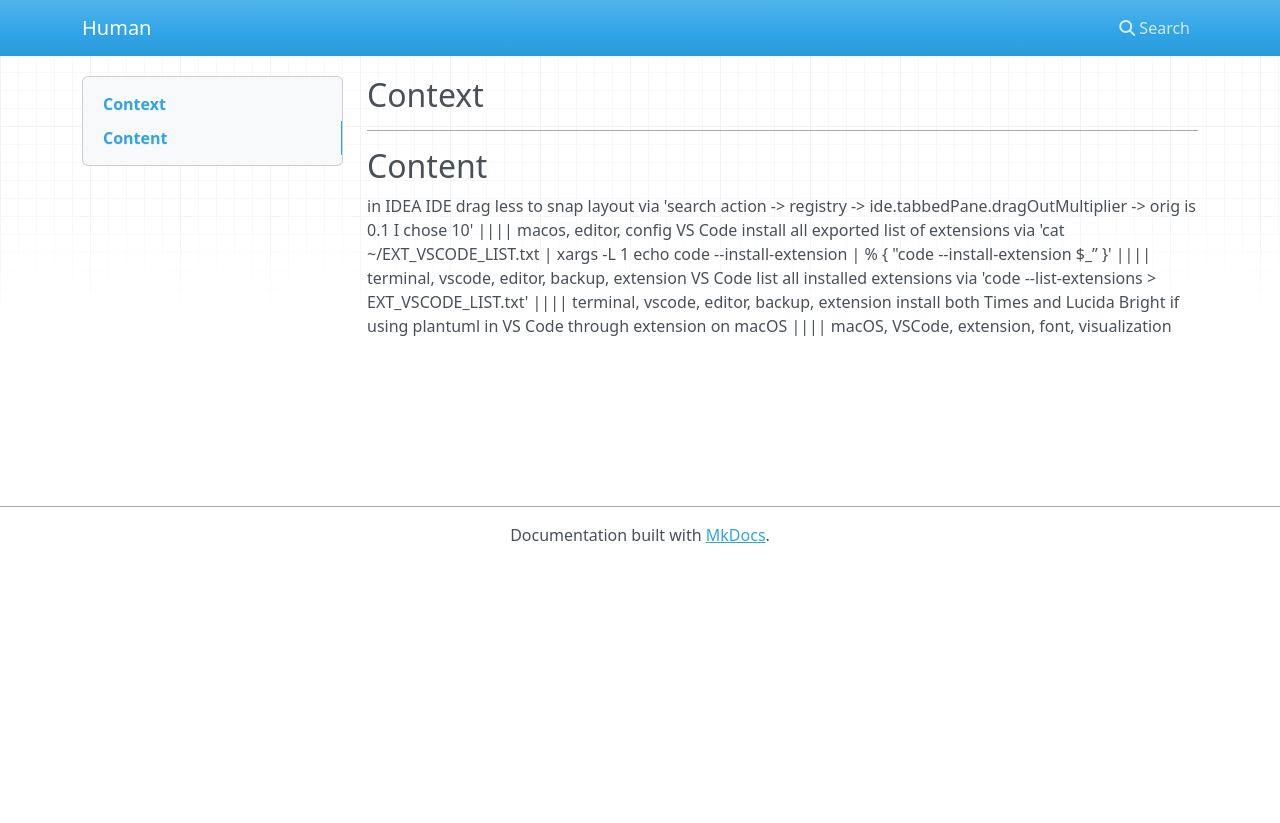
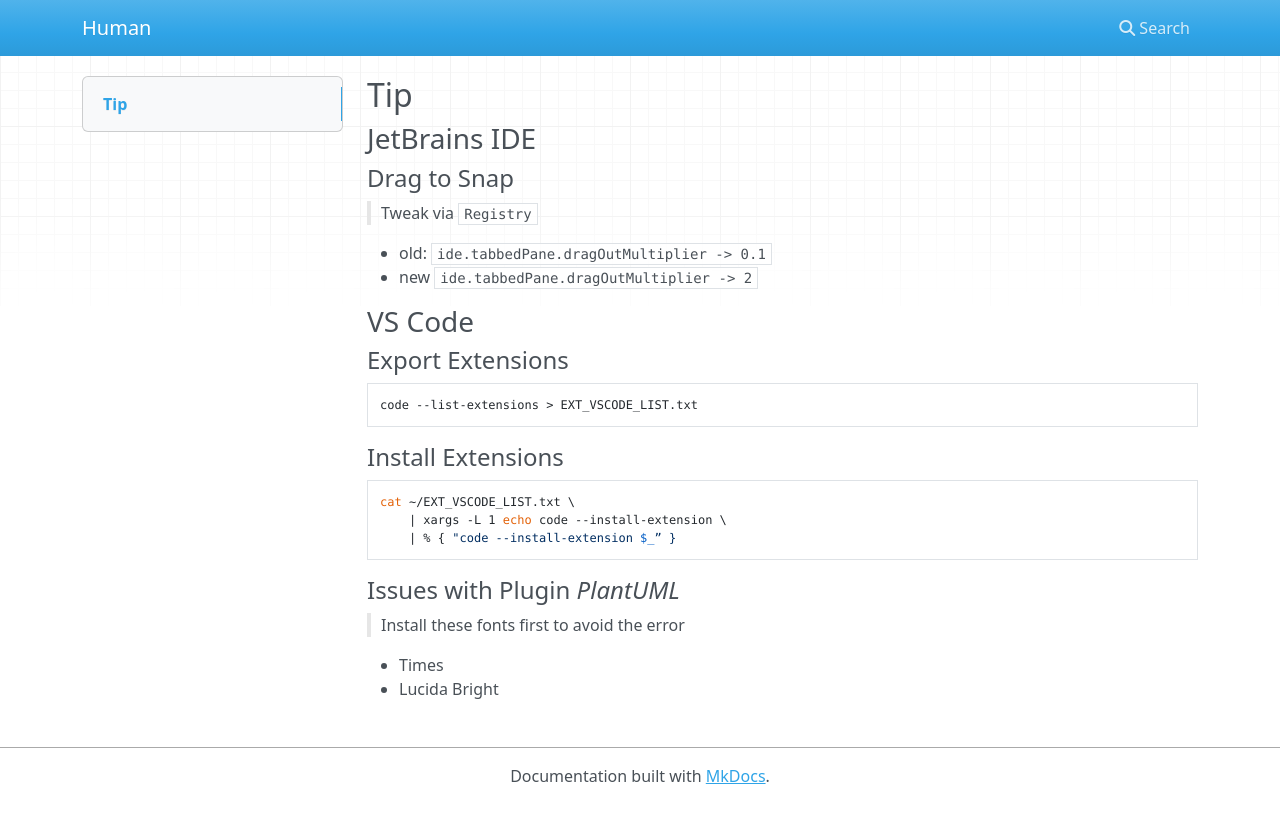
Before and after one commit to codingEzio/codingEzio.github.io, an MkDocs documentation site: the page built from docs/tips-n-tricks/tidbits-editor.md, in a window 1280 px wide. Shown: the top 823 px of the page. Built offline with MkDocs 1.6.1, drawn with Linux system fonts in a browser that asks for light colours; nearby versions of some CDN libraries.

Commit message:
refactor+style: Clean up the tidbits series notes on Android and Editor

````diff
--- a/docs/tips-n-tricks/tidbits-editor.md
+++ b/docs/tips-n-tricks/tidbits-editor.md
@@ -1,11 +1,34 @@
 
-## Context
+## Tip
 
------
+### JetBrains IDE
 
-## Content
+#### Drag to Snap
 
-in IDEA IDE drag less to snap layout via 'search action -> registry -> ide.tabbedPane.dragOutMultiplier -> orig is 0.1 I chose 10' |||| macos, editor, config
-VS Code install all exported list of extensions via 'cat ~/EXT_VSCODE_LIST.txt | xargs -L 1 echo code --install-extension | % { "code --install-extension $_” }' |||| terminal, vscode, editor, backup, extension
-VS Code list all installed extensions via 'code --list-extensions > EXT_VSCODE_LIST.txt' |||| terminal, vscode, editor, backup, extension
-install both Times and Lucida Bright if using plantuml in VS Code through extension on macOS |||| macOS, VSCode, extension, font, visualization
+> Tweak via `Registry`
+
+- old: `ide.tabbedPane.dragOutMultiplier -> 0.1`
+- new `ide.tabbedPane.dragOutMultiplier -> 2`
+
+### VS Code
+
+#### Export Extensions
+
+```sh
+code --list-extensions > EXT_VSCODE_LIST.txt
+```
+
+#### Install Extensions
+
+```sh
+cat ~/EXT_VSCODE_LIST.txt \
+    | xargs -L 1 echo code --install-extension \
+    | % { "code --install-extension $_” }
+```
+
+#### Issues with Plugin *PlantUML*
+
+> Install these fonts first to avoid the error
+
+- Times
+- Lucida Bright
````
Also changed, not shown: docs/tips-n-tricks/tidbits-android.md (+14 -6 lines).
